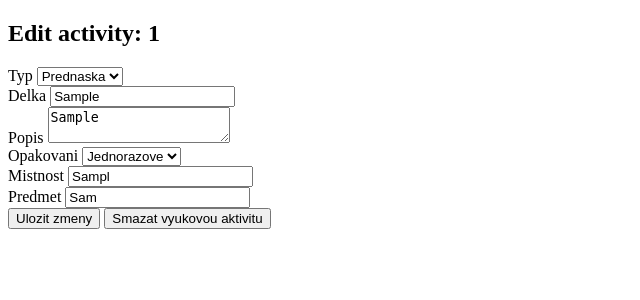
After one commit to MOONYROS/VUT-IIS-project, a PHP site: page /views/activity_info.php?ID_Aktiv=1 in a window 1280 px wide. The commit adds this page. Shown: the top 300 px of the page, without its empty margins (0-640 px from the left). Run offline with PHP 8.4, Linux system fonts and the light colour scheme; tables that the repository leaves empty hold one stand-in row (values such as "Sample post").

Commit message:
activity handling working

```diff
--- /dev/null
+++ b/controllers/activity_load.php
@@ -0,0 +1,19 @@
+<?php
+
+require_once "../services/activity_service.php";
+
+
+function loadActivity($ID) {
+    $activityService = new activityService();
+    $activityInfo = $activityService->getActivityInfo($ID);
+    $finalValue = "";
+    foreach ($activityInfo as $item) {
+        if ($finalValue == "") {
+            $finalValue = '<td><a href="../views/activity_info.php?ID_Aktiv='. $item . '">' . $item. '</a></td>';
+        }
+        else {
+            $finalValue = $finalValue . '<td>' . $item . '</td>';
+        }
+    }
+    return $finalValue;
+}
--- a/services/activity_service.php
+++ b/services/activity_service.php
@@ -38,4 +38,63 @@ class activityService{
             }
         }
     }
+
+    function updateActivity($data){
+        try {
+            $stmt = $this->pdo->prepare("UPDATE Vyuk_aktivita SET  typ = ?, delka = ?, popis = ?, opakovani = ?, mistnost = ?, predmet = ? WHERE ID_Aktiv = ?");
+            $stmt->execute($data);
+            return "Activity info successfully updated";
+        }
+        catch (PDOException $e) {
+            error_log("Activity update failed:" . $e->getMessage());
+            if(strpos($e->getMessage(), 'mistnost') !== false){
+                return "Activity update failed - neznama mistnost: " . $e->getMessage();
+            }
+            elseif(strpos($e->getMessage(), 'predmet') !== false){
+                return "Activity update failed - neznamy predmet: " . $e->getMessage();
+            }
+            else{
+                return "Activity update failed: " . $e->getMessage();
+            }
+        }
+    }
+
+    function getActivityIDs(){
+        try {
+            $stmt = $this->pdo->prepare("SELECT ID_Aktiv FROM Vyuk_aktivita");
+            $stmt->execute();
+            $subjectArray = array();
+            while ($row = $stmt->fetch(PDO::FETCH_ASSOC)) {
+                $subjectArray[] = $row['ID_Aktiv'];
+            }
+            return $subjectArray;
+        }
+        catch (PDOException $e) {
+            error_log("Activity not found: " . $e->getMessage());
+        }
+    }
+
+    function getActivityInfo($id){
+        try {
+            $stmt = $this->pdo->prepare("SELECT * FROM Vyuk_aktivita WHERE ID_Aktiv = (?)");
+            $stmt->execute(array($id));
+            return $stmt->fetch(PDO::FETCH_ASSOC);
+        }
+        catch (PDOException $e) {
+            error_log("Data input not successful");
+            return null;
+        }
+    }
+
+    function deleteActivity($id) {
+        try {
+            $stmt = $this->pdo->prepare("DELETE from Vyuk_aktivita where ID_Aktiv = ?");
+            $stmt->execute(array($id));
+            return "Activity successfully deleted.";
+        }
+        catch (PDOException $e) {
+            error_log("Activity removal not successful:" . $e->getMessage());
+            return "Activity removal not successfull: " . $e->getMessage();
+        }
+    }
 }
--- /dev/null
+++ b/views/activity_info.php
@@ -0,0 +1,50 @@
+<?php
+require_once "../controllers/activity_load.php";
+require_once "../services/activity_service.php";
+require_once "../common.php";
+
+make_header("Info o vyukove aktivite");
+
+$activityService = new activityService();
+$infoArray = $activityService->getActivityInfo($_GET["ID_Aktiv"]);
+?>
+
+<h2>Edit activity: <?php if (isset($infoArray["ID_Aktiv"])) echo $infoArray['ID_Aktiv']; ?></h2>
+
+<form action="../controllers/activity_edit.php" method="post">
+    <input type="hidden" name="ID_Aktiv" value="<?php if (isset($infoArray["ID_Aktiv"])) echo $infoArray['ID_Aktiv']; ?>"/>
+
+    <label for="typ">Typ</label>
+    <select id="typ" name="typ">
+        <option value="prednaska" <?php if (isset($infoArray["typ"])) echo checkSelect("prednaska", $infoArray['typ']) ?>>Prednaska</option>
+        <option value="cviceni" <?php if (isset($infoArray["typ"])) echo checkSelect("cviceni", $infoArray['typ']) ?>>Cviceni</option>
+        <option value="zkouska" <?php if (isset($infoArray["typ"])) echo checkSelect("zkouska", $infoArray['typ']) ?>>Zkouska</option>
+    </select><br>
+
+    <label for="delka">Delka</label>
+    <input type="text" name="delka" value="<?php if (isset($infoArray["delka"])) echo $infoArray['delka']; ?>" id="delka"/>
+    <br>
+
+    <label for="popis">Popis</label>
+    <textarea name="popis" id="popis"><?php if (isset($infoArray["popis"])) echo $infoArray['popis']; ?></textarea>
+    <br>
+
+    <label for="opakovani">Opakovani</label>
+    <select id="opakovani" name="opakovani">
+        <option value="JR" <?php if (isset($infoArray["typ"])) echo checkSelect("JR", $infoArray['typ']) ?>>Jednorazove</option>
+        <option value="KT" <?php if (isset($infoArray["typ"])) echo checkSelect("KT", $infoArray['typ']) ?>>Kazdy tyden</option>
+        <option value="ST" <?php if (isset($infoArray["typ"])) echo checkSelect("ST", $infoArray['typ']) ?>>Sudy tyden</option>
+        <option value="LT" <?php if (isset($infoArray["typ"])) echo checkSelect("LT", $infoArray['typ']) ?>>Lichy tyden</option>
+    </select><br>
+
+    <label for="mistnost">Mistnost</label>
+    <input type="text" name="mistnost" value="<?php if (isset($infoArray["mistnost"])) echo $infoArray['mistnost']; ?>" id="mistnost"/>
+    <br>
+
+    <label for="predmet">Predmet</label>
+    <input type="text" name="predmet" value="<?php if (isset($infoArray["predmet"])) echo $infoArray['predmet']; ?>" id="predmet"/>
+    <br>
+
+    <input type="submit" value="Ulozit zmeny">
+    <input type="submit" formaction="../controllers/activity_delete.php" value="Smazat vyukovou aktivitu">
+</form>
```
Also changed, not shown: controllers/activity_delete.php (added, +9 -0 lines), controllers/activity_edit.php (added, +14 -0 lines), views/activity_management.php (+27 -0 lines).
